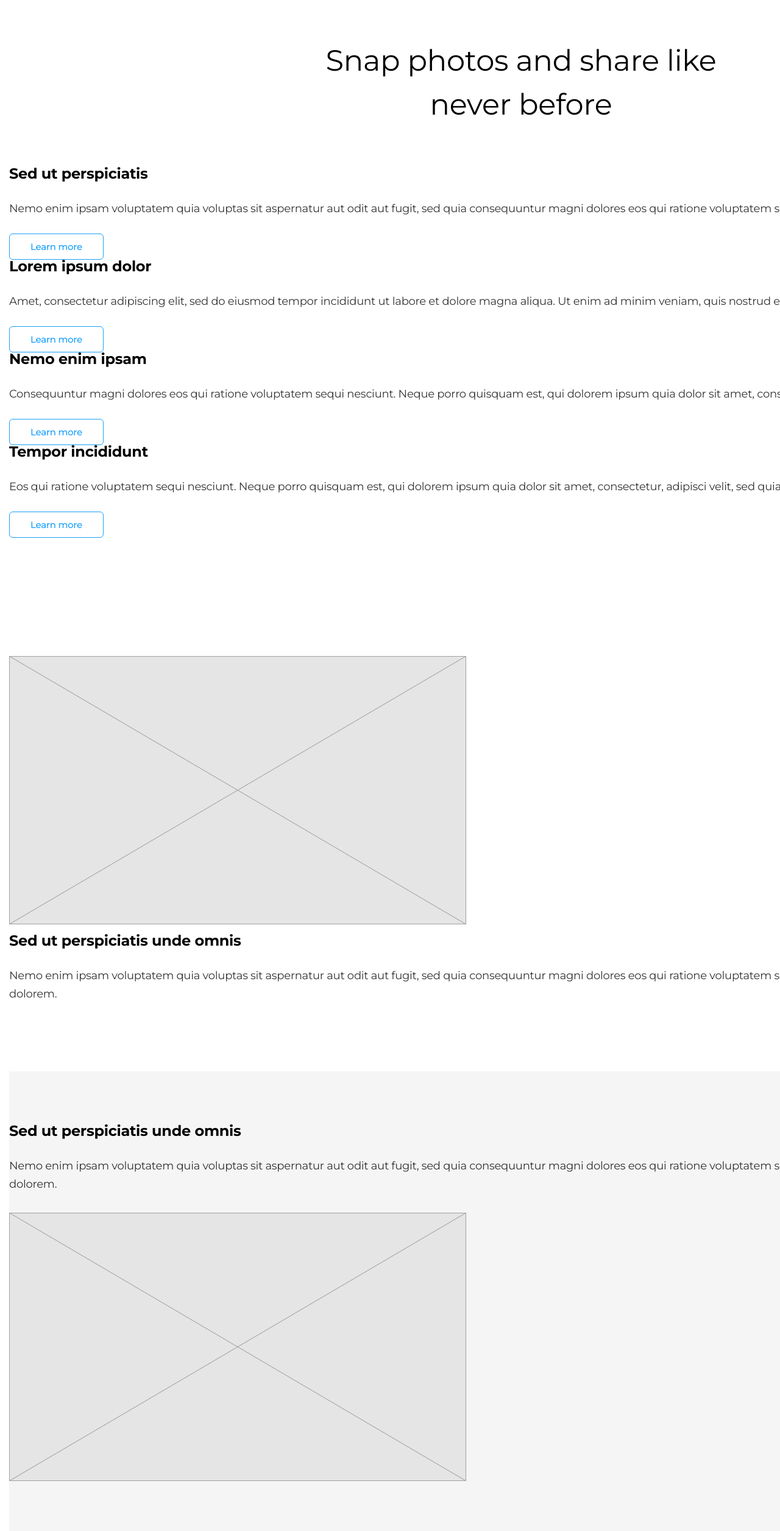
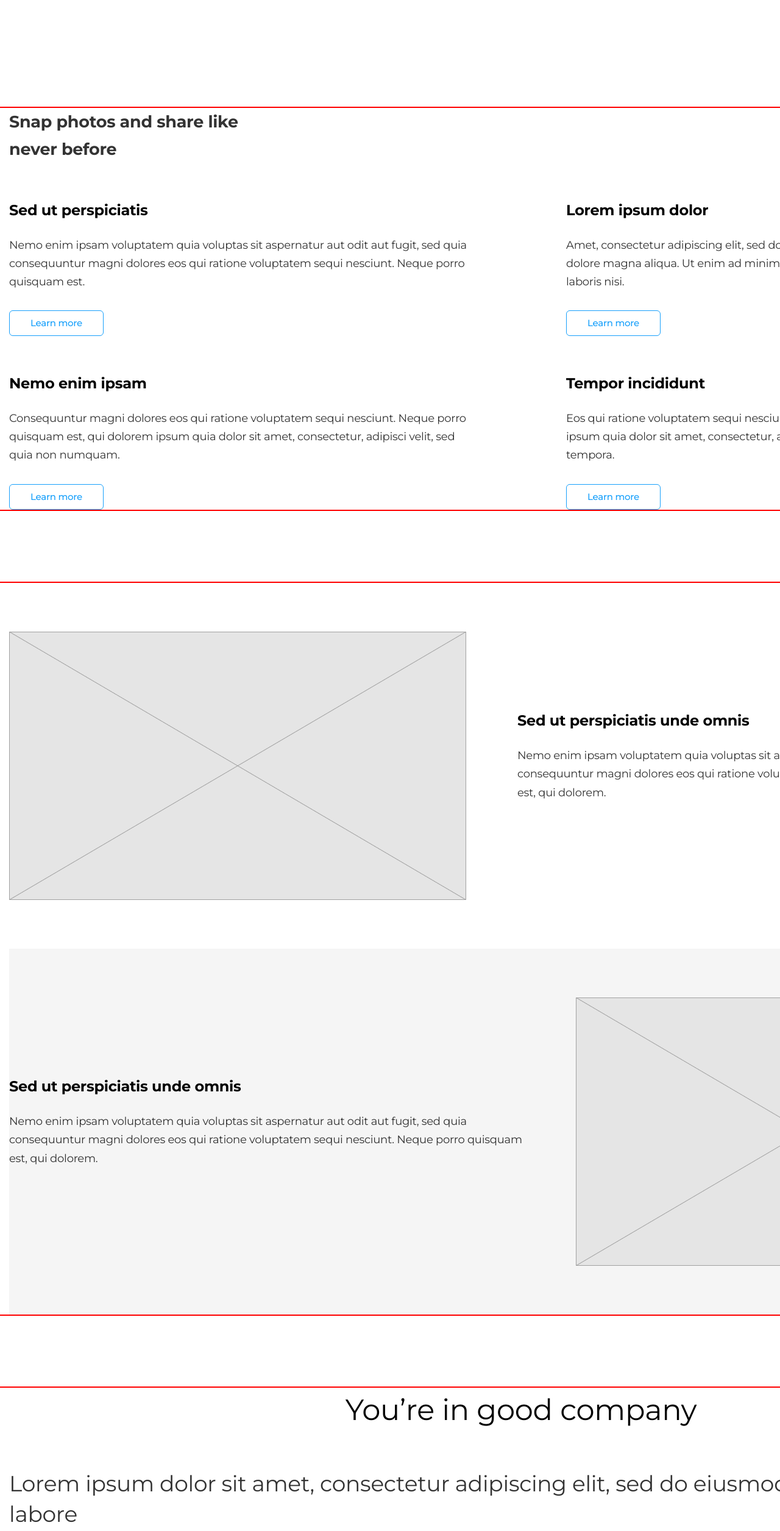
Before and after one commit to JamesLeeParker/lesson1, a plain HTML site: page index.html in a window 1280 px wide. Shown: the part 267-2778 px from the top of the page at 61% size. Drawn offline with nearby package versions, Linux system fonts and the light colour scheme.

Commit message:
flex-box

```diff
--- a/css/styles.css
+++ b/css/styles.css
@@ -114,7 +114,7 @@ ul {
 /* Button */
 .button {
   border: 1px solid transparent;
-  /* display: inline-block; */
+  display: inline-block;
   border-radius: 6px;
   padding: 11px 34px;
   min-width: 130px;
@@ -187,6 +187,9 @@ ul {
 
 /* Exempes */
 .work-list > .item {
+  display: flex;
+  align-items: center;
+
   padding-top: 80px;
   padding-bottom: 80px;
 }
@@ -203,6 +206,19 @@ ul {
   line-height: 1.39;
 }
 
+.work-list .item:nth-child(2n) {
+  flex-direction: row-reverse;
+}
+
+.work-list .item:nth-child(2n + 1) > .content {
+  margin-left: 84px;
+}
+
+.work-list .item:nth-child(2n) > .content {
+  margin-right: 84px;
+}
+
+/* ADVANTAGES */
 .feature-list .link {
   color: var(--accent-color);
   text-decoration: none;
@@ -211,6 +227,23 @@ ul {
 .feature-list {
   display: flex;
   flex-wrap: wrap;
+}
+
+.advantages-title {
+  margin-top: 0;
+  margin-bottom: 60px;
+}
+
+.advantages-block {
+  width: calc((100% - 148px) / 2);
+}
+
+.advantages-block:nth-child(2n) {
+  margin-left: 148px;
+}
+
+.advantages-block:nth-child(-n + 2) {
+  margin-bottom: 60px;
 }
 
 .title {
@@ -232,10 +265,59 @@ ul {
   padding-left: 15px;
 
   width: 1710px;
-  /* background-color: tomato; */
-  /* text-align: center; */
 }
 
-/* .section .feature-list {
-  text-align: center;
+/* TEST */
+/* .test-sec {
+  width: 1200px;
+  margin-right: auto;
+  margin-left: auto;
+}
+
+.test-ul {
+  display: flex;
+  flex-wrap: wrap;
+  background-color: #18a0fb;
+}
+
+.test-li {
+  width: calc((100% - 60px) / 3);
+  margin-right: 30px;
+  margin-bottom: 30px;
+}
+
+.test-p {
+  margin: 0;
+}
+
+.test-li:nth-child(3n) {
+  margin-right: 0;
+}
+
+.test-li:nth-last-child(-n + 3) {
+  margin-bottom: 0;
 } */
+
+.section {
+  outline: 2px solid red;
+  /* background-color: red; */
+}
+
+/* TESTIMONIALS */
+.client-list {
+  width: 942px;
+  display: flex;
+  flex-wrap: wrap;
+  margin-left: auto;
+  margin-right: auto;
+  /* justify-content: center; */
+  /* margin: -32px -42px; */
+}
+
+.client-list > li {
+  margin: 32px 42px;
+}
+
+/* .client-list > a {
+  display: list-item;
+} */
--- a/index.html
+++ b/index.html
@@ -1,5 +1,28 @@
 <!DOCTYPE html>
 <html lang="en">
+
+<!-- <div class="test-sec">
+    <ul class="test-ul">
+        <li class="test-li">
+            <p class="test-p">Lorem ipsum dolor sit amet consectetur adipisicing elit. Dicta ipsam accusantium, libero quisquam sint ducimus? Officia alias fugiat mollitia labore reprehenderit quam id dolorem necessitatibus eaque harum! Ratione, explicabo aliquam!</p>
+        </li>
+        <li class="test-li">
+            <p class="test-p">Lorem ipsum dolor sit amet consectetur adipisicing elit. Dicta ipsam accusantium, libero quisquam sint ducimus? Officia alias fugiat mollitia labore reprehenderit quam id dolorem necessitatibus eaque harum! Ratione, explicabo aliquam!</p>
+        </li>
+        <li class="test-li">
+            < class="test-p"p>Lorem ipsum dolor sit amet consectetur adipisicing elit. Dicta ipsam accusantium, libero quisquam sint ducimus? Officia alias fugiat mollitia labore reprehenderit quam id dolorem necessitatibus eaque harum! Ratione, explicabo aliquam!</p>
+        </li>
+        <li class="test-li">
+            <p class="test-p">Lorem ipsum dolor sit amet consectetur adipisicing elit. Dicta ipsam accusantium, libero quisquam sint ducimus? Officia alias fugiat mollitia labore reprehenderit quam id dolorem necessitatibus eaque harum! Ratione, explicabo aliquam!</p>
+        </li>
+        <li class="test-li">
+            <p class="test-p">Lorem ipsum dolor sit amet consectetur adipisicing elit. Dicta ipsam accusantium, libero quisquam sint ducimus? Officia alias fugiat mollitia labore reprehenderit quam id dolorem necessitatibus eaque harum! Ratione, explicabo aliquam!</p>
+        </li>
+        <li class="test-li">
+            <p class="test-p">Lorem ipsum dolor sit amet consectetur adipisicing elit. Dicta ipsam accusantium, libero quisquam sint ducimus? Officia alias fugiat mollitia labore reprehenderit quam id dolorem necessitatibus eaque harum! Ratione, explicabo aliquam!</p>
+        </li>
+    </ul>
+</div> -->
 
 <head>
     <meta charset="UTF-8">
@@ -47,10 +70,10 @@
 
         <!-- Advantage -->
         <section    class="section">
-            <h2 class="section-title">Snap photos and share like <br /> never before</h2>
+            <h2 class="advantages-title">Snap photos and share like <br /> never before</h2>
 
             <ul class="feature-list">
-                <li>
+                <li class="advantages-block">
                     <h3 class="title">Sed ut perspiciatis</h3>
                     <p class="text">
                         Nemo enim ipsam voluptatem quia voluptas sit aspernatur aut odit aut fugit, sed quia
@@ -60,7 +83,7 @@
                     </p>
                     <a class="link button secondary" href="">Learn more</a>
                 </li>
-                <li>
+                <li class="advantages-block">
                     <h3 class="title">Lorem ipsum dolor</h3>
                     <p class="text">
                         Amet, consectetur adipiscing elit, sed do eiusmod tempor incididunt ut labore et dolore magna
@@ -69,7 +92,7 @@
                     </p>
                     <a class="link button secondary" href="">Learn more</a>
                 </li>
-                <li>
+                <li class="advantages-block">
                     <h3 class="title">Nemo enim ipsam</h3>
                     <p class="text">
                         Consequuntur magni dolores eos qui ratione voluptatem sequi nesciunt. Neque porro quisquam est,
@@ -79,7 +102,7 @@
                     </p>
                     <a class="link button secondary" href="">Learn more</a>
                 </li>
-                <li>
+                <li class="advantages-block">
                     <h3 class="title">Tempor incididunt</h3>
                     <p class="text">
                         Eos qui ratione voluptatem sequi nesciunt. Neque porro quisquam est, qui dolorem ipsum quia
@@ -98,14 +121,18 @@
                 <ul class="work-list">
                     <li class="item">
                         <img src="./images/Rectangle.png" alt="" width="750">
+                        <div class="content">
                             <h3 class="title">Sed ut perspiciatis unde omnis</h3>
                             <p class="text">Nemo enim ipsam voluptatem quia voluptas sit aspernatur aut odit aut fugit, sed quia
                                 consequuntur
                                 magni dolores eos qui
                                 ratione voluptatem sequi nesciunt. Neque porro quisquam est, qui dolorem.
                             </p>
+                        </div>
                     </li>
                     <li class="item">
+                        <img src="./images/Rectangle.png" alt="" width="750">
+                        <div class="content">
                             <h3 class="title">Sed ut perspiciatis unde omnis</h3>
                             <p class="text">
                                 Nemo enim ipsam voluptatem quia voluptas sit aspernatur aut odit aut fugit, sed quia
@@ -113,20 +140,21 @@
                                 magni dolores eos qui
                                 ratione voluptatem sequi nesciunt. Neque porro quisquam est, qui dolorem.
                             </p>
-                        <img src="./images/Rectangle.png" alt="" width="750">
+                        </div>
+
                     </li>
                 </ul>
             </div>
         </section>
 
         <!-- Testimonials -->
-        <section class="section">
+        <section class="section testimonials">
             <h2 class="section-title">You’re in good company</h2>
             <p class="section-description">
                 Lorem ipsum dolor sit amet, consectetur adipiscing elit, sed do eiusmod tempor incididunt ut labore
             </p>
 
-            <ul>
+            <ul class="client-list">
                 <li>
                     <a href="">
                         <img src="./images/Rectangle.svg" alt="Описание картинки">
```
Lines whose indentation alone changed are shown as unchanged.
